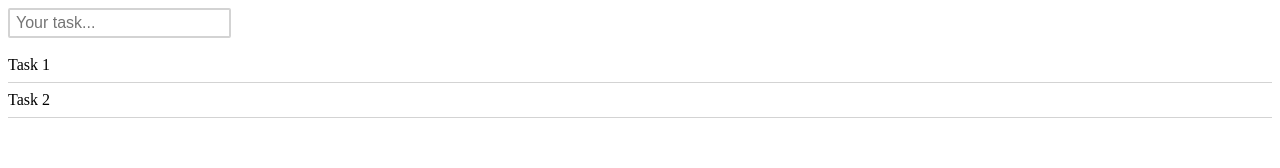
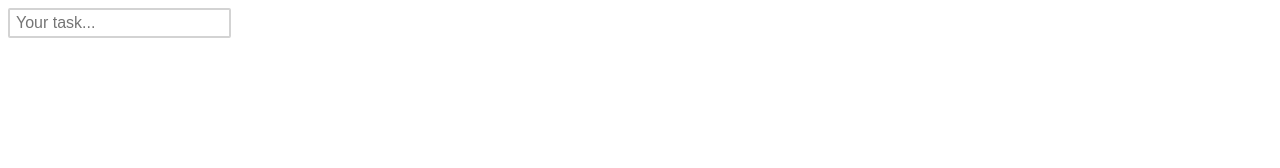
Before and after one commit to handcode-stuart/local-storage-task-list, a React (Create React App) app: page / in a window 1280 px wide. Shown: the top 168 px of the page. Built offline with nearby package versions, Linux system fonts and the light colour scheme.

Commit message:
Setting localstorage for task persistance

```diff
--- a/src/App.js
+++ b/src/App.js
@@ -3,19 +3,11 @@ import TaskInput from "./components/TaskInput";
 import TaskList from "./components/TaskList";
 
 const App = () => {
-    const [tasks, setTasks] = useState([
-        {
-            id: "435ewfh",
-            body: "Task 1",
-        },
-        {
-            id: "673rf65",
-            body: "Task 2",
-        },
-    ]);
+    const [tasks, setTasks] = useState(JSON.parse(localStorage.getItem("tasks")) || []);
 
     const handleSubmit = task => {
         setTasks([...tasks, task]);
+        localStorage.setItem("tasks", JSON.stringify([...tasks, task]));
     };
 
     return (
```
